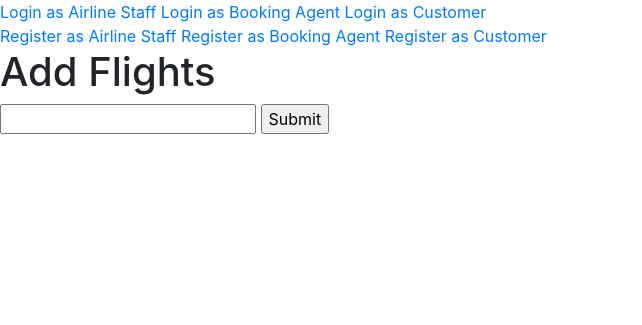
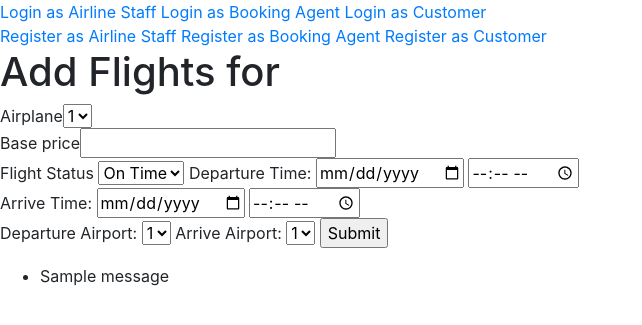
Before and after one commit to Zander-M/Database_Group_Project, a Flask app: template Project/AMS/templates/a/addflights.html in a window 1280 px wide. Shown: the top 325 px of the page, without its empty margins (0-642 px from the left). Run offline with Flask 2, Linux system fonts and the light colour scheme; the template is opened without the code that fills it: most values are stand-ins (such as "Sample title", 1, 10 or a date in 2020); one stand-in notice (Sample message) is shown; some libraries are stand-ins or nearby versions.

Commit message:
add flights done

```diff
--- a/Project/AMS/templates/a/addflights.html
+++ b/Project/AMS/templates/a/addflights.html
@@ -1,8 +1,38 @@
 {% extends "index.html"%}
 {% block content%}
-<h1> Add Flights </h1>
-<form action="">
-    <input type="text">
+<h1> Add Flights for {{g.user[5]}}</h1>
+<form action="#" method="POST">
+    Airplane<select name="airplane_id" id="" required>
+        {% for airplane in airplanes %}
+            <option value="{{airplane[0]}}">{{airplane[0]}}</option>
+        {% endfor%}
+    </select> <br>
+    Base price<input type="number" name="base_price" required><br>
+    Flight Status <select name="flight_status" id="" required>
+        <option value=0>On Time</option>
+        <option value=1>Delay</option>
+    </select>
+    Departure Time: <input type="date" name="dept_date" id="" required> <input type="time" name="dept_time" required><br>
+    Arrive Time: <input type="date" name="arrv_date" id="" required> <input type="time" name="arrv_time" required><br>
+    Departure Airport: <select name="dept_airport" id="" required>
+        {% for airport in airports %}
+            <option value="{{airport[0]}}">{{airport[0]}}</option>
+        {% endfor %}
+    </select>
+    Arrive Airport: <select name="arrv_airport" id="" required>
+        {% for airport in airports %}
+            <option value="{{airport[0]}}">{{airport[0]}}</option>
+        {% endfor %}
+    </select>
     <input type="submit" value="Submit">
 </form>
+{% with messages = get_flashed_messages() %}
+  {% if messages %}
+    <ul class=flashes>
+    {% for message in messages %}
+      <li>{{ message }}</li>
+    {% endfor %}
+    </ul>
+  {% endif %}
+  {% endwith %}
 {% endblock %}
--- /dev/null
+++ b/Project/AMS/templates/a/confirm.html
@@ -0,0 +1,5 @@
+{% extends "index.html"%}
+{% block content%}
+    {{action}} success.
+    <a href="{{url_for('a.index')}}">Back to index</a>
+ {% endblock %}
```
Also changed, not shown: Project/AMS/a.py (+43 -4 lines).
